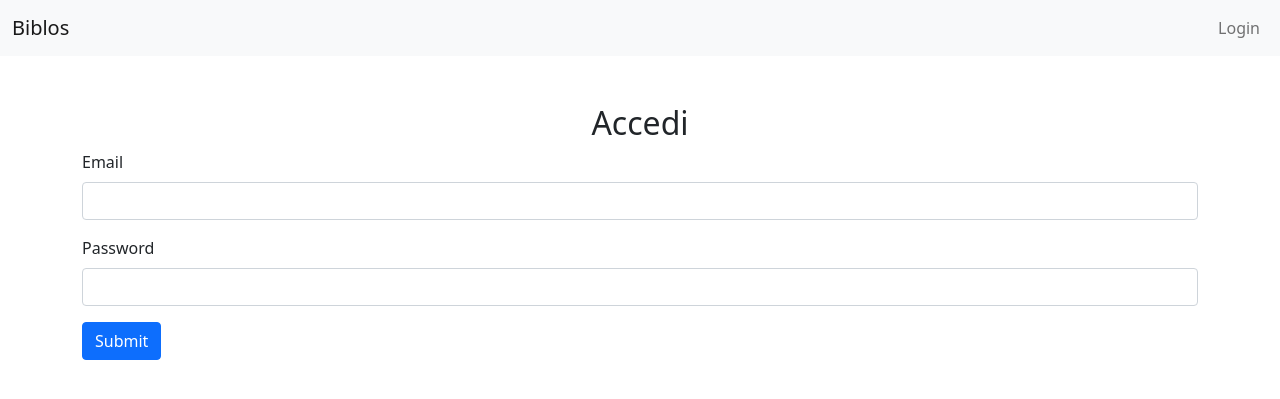
After one commit to Ascierto/biblioteca, a PHP site: page /biblioteca/login.php in a window 1280 px wide. The commit adds this page. Shown: the top 399 px of the page. Run offline with PHP 8.4, Linux system fonts and the light colour scheme.

Commit message:
creata logica di autenticazione e buttafuori se nn si è admin

```diff
--- a/all-books.php
+++ b/all-books.php
@@ -1,4 +1,10 @@
 <?php
+
+session_start();
+
+if (!isset($_SESSION['email'])) {
+    header('Location: http://localhost:8888/biblioteca/login.php');
+  }
 
 include __DIR__ . '/includes/header.php';
 
--- a/detail-book.php
+++ b/detail-book.php
@@ -1,4 +1,6 @@
 <?php
+
+session_start();
 
 include __DIR__ . '/includes/header.php';
 
@@ -16,8 +18,10 @@ $book = \Biblos\Book::selectBook($data);
 <section class="container my-5">
     <div class="row">
         <div class="col-12 text-end">
+            <?php if($_SESSION['is_admin'] == 1) :?>
             <a href="edit-book.php?id=<?php echo $_GET['id'];?>" class="btn btn-outline-warning">Modifica</a>
             <a href="./includes/delete-book.php?id=<?php echo $_GET['id'];?>" class="btn btn-outline-danger">Elimina</a>
+            <?php endif; ?>
         </div>
         <div class="col-12">
             <h1> <?php echo $book[0]['title'] ?></h1>
--- a/includes/header.php
+++ b/includes/header.php
@@ -1,3 +1,6 @@
+<?php
+// session_start();
+?>
 <!doctype html>
 <html lang="en">
   <head>
@@ -20,11 +23,12 @@
     </button>
     <div class="collapse navbar-collapse" id="navbarSupportedContent">
       <ul class="navbar-nav ms-auto mb-2 mb-lg-0">
+      <?php if ( isset( $_SESSION['email'] ) && $_SESSION['is_admin'] == 1): ?>
+        <li class="nav-item">
+            <a class="nav-link" href="./all-books.php">Libri</a>
+          </li>
         <li class="nav-item">
           <a class="nav-link" aria-current="page" href="./book-insert.php">Inserisci libro</a>
-        </li>
-        <li class="nav-item">
-          <a class="nav-link" href="./all-books.php">Libri</a>
         </li>
         <li class="nav-item">
           <a class="nav-link" href="./register-user.php">Inserisci Utente</a>
@@ -38,6 +42,28 @@
         <li class="nav-item">
           <a class="nav-link" href="./all-rents.php">Prestiti</a>
         </li>
+          <li class="nav-item">
+              <a class="nav-link active" aria-current="page" href="#">Ciao <?php echo $_SESSION['name']; ?></a>
+            </li>
+            <li class="nav-item">
+                  <a class="nav-link" href="/biblioteca/includes/login.php?logout=1">Logout</a>
+            </li>
+        <?php elseif ( isset( $_SESSION['email'] ) && $_SESSION['is_admin'] == 0): ?>
+          <li class="nav-item">
+            <a class="nav-link" href="./all-books.php">Libri</a>
+          </li>
+          <li class="nav-item">
+              <a class="nav-link active" aria-current="page" href="#">Ciao <?php echo $_SESSION['name']; ?></a>
+            </li>
+            <li class="nav-item">
+                  <a class="nav-link" href="/biblioteca/includes/login.php?logout=1">Logout</a>
+            </li>
+        <?php else : ?>
+        <li class="nav-item">
+          <a class="nav-link" href="./login.php">Login</a>
+        </li>
+
+      <?php endif; ?>
       </ul>
     </div>
   </div>
--- a/index.php
+++ b/index.php
@@ -1,4 +1,7 @@
 <?php
+
+session_start();
+
     include __DIR__ . '/includes/header.php';
 
 ?>
--- /dev/null
+++ b/login.php
@@ -0,0 +1,26 @@
+<?php
+
+include __DIR__ . '/includes/header.php';
+
+?>
+
+<div class="container my-5">
+    <div class="row">
+        <div class="col-12 text-center">
+            <h2>Accedi</h2>
+        </div>
+        <div class="col-12">
+            <form method="POST" action="./includes/login.php">
+                <div class="mb-3">
+                    <label for="exampleInputEmail1" class="form-label">Email</label>
+                    <input name="email" type="email" class="form-control" id="exampleInputEmail1" aria-describedby="emailHelp">
+                </div>
+                <div class="mb-3">
+                    <label for="exampleInputPassword1" class="form-label">Password</label>
+                    <input name="password" type="password" class="form-control" id="exampleInputPassword1">
+                </div>
+                <button type="submit" class="btn btn-primary">Submit</button>
+            </form>
+        </div>
+    </div>
+</div>
```
Also changed, not shown: all-rents.php (+9 -0 lines), all-users.php (+8 -0 lines), book-insert.php (+8 -0 lines), edit-book.php (+8 -0 lines), edit-user.php (+8 -0 lines), includes/Users.php (+34 -0 lines), includes/login.php (added, +24 -0 lines), register-user.php (+8 -0 lines), rent-insert.php (+8 -0 lines), 1 other file.
